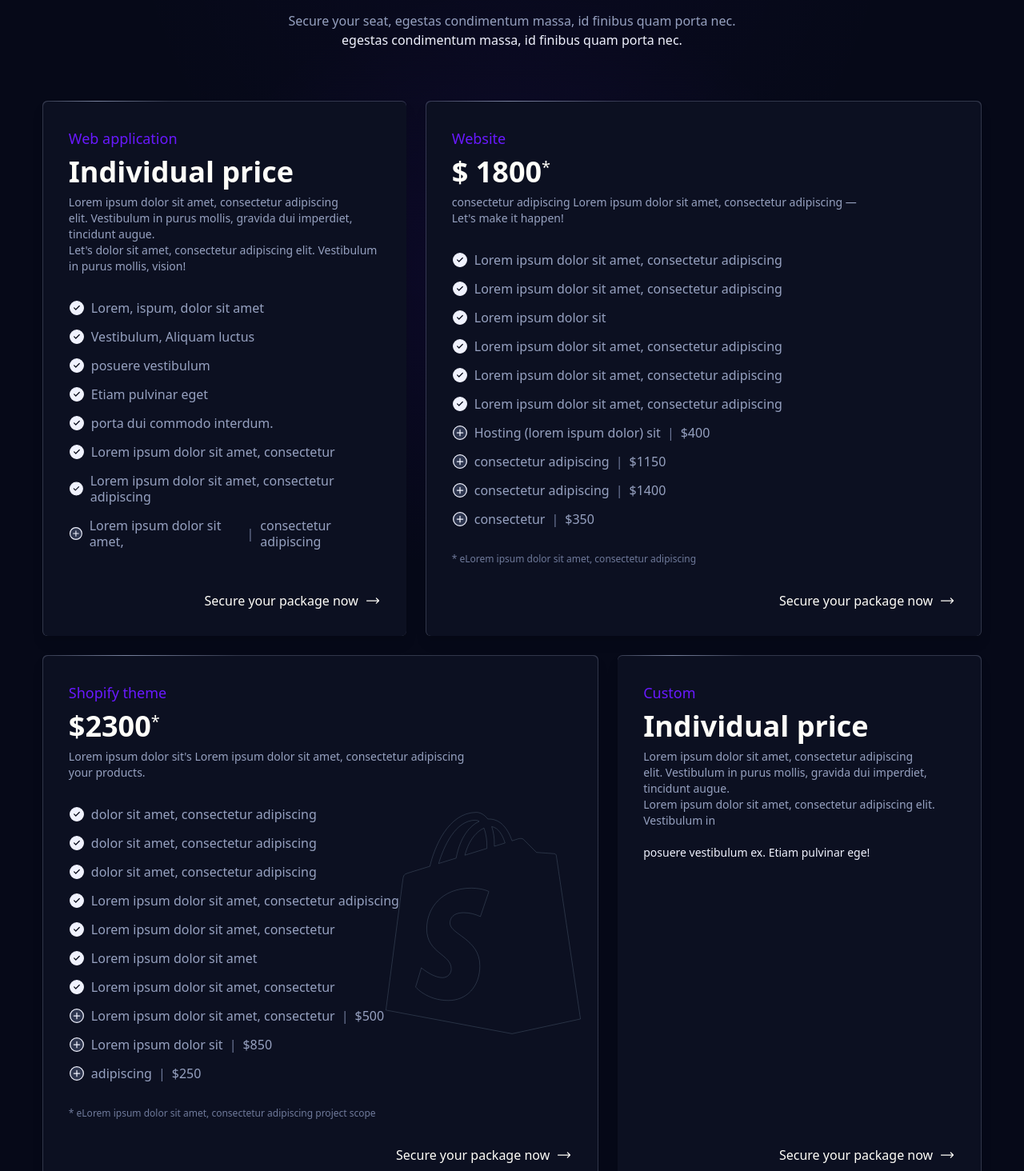
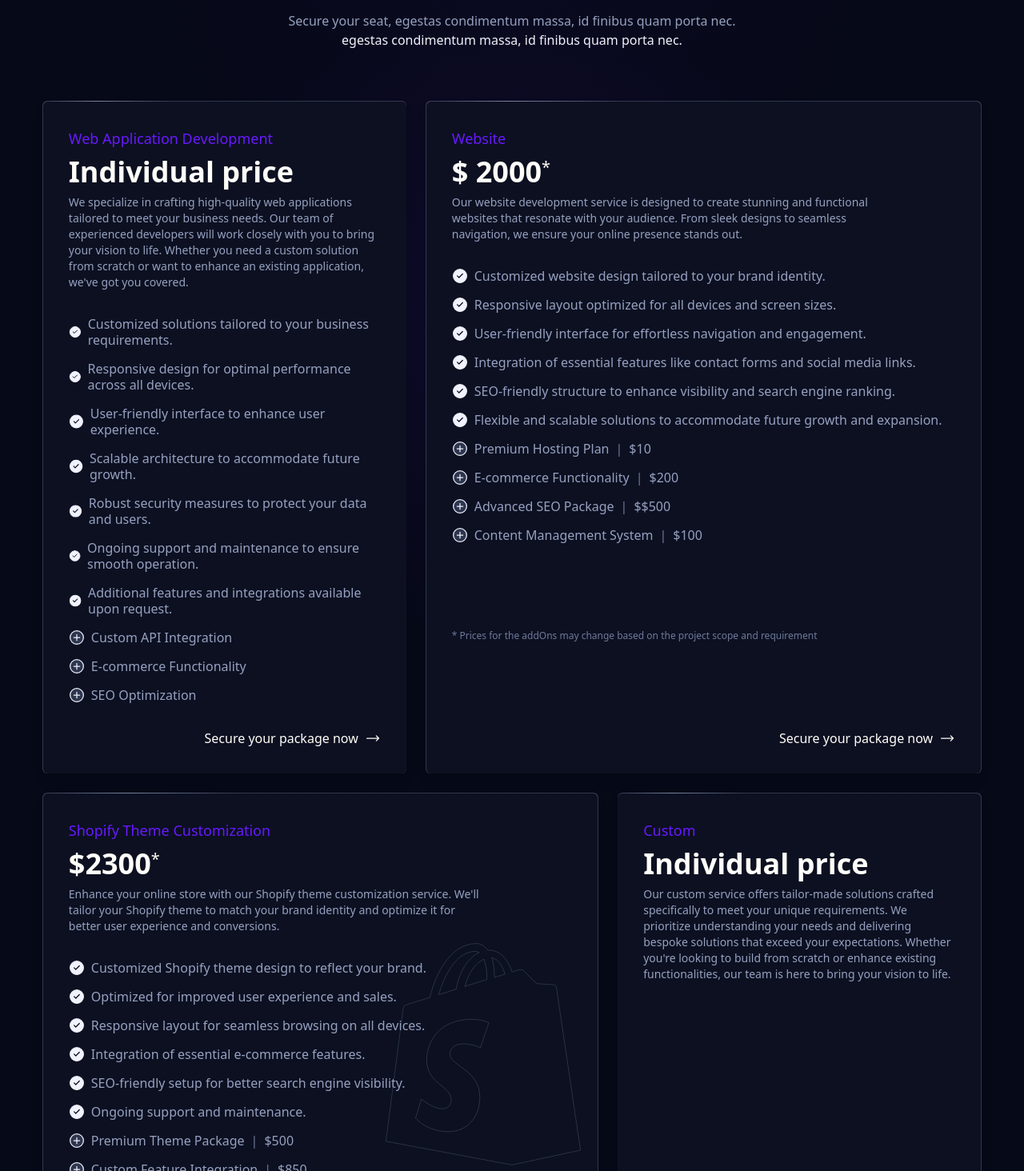
Before and after one commit to himanshu077/portfolio, a React (Create React App) app: page / in a window 1280 px wide. Shown: the part 2846-4310 px from the top of the page at 80% size. Built offline with nearby package versions, Linux system fonts and the light colour scheme.

Commit message:
added the services in the json and use in the serviceGrid

```diff
--- a/src/Data/index.json
+++ b/src/Data/index.json
@@ -95,13 +95,13 @@
         "description": "I'm a passionate designer and developer who loves to create beautiful and functional websites and applications. I have a strong eye for detail and a keen understanding of user experience. I'm always looking to learn and improve my skills and abilities."
       }
     },
-    "enable_section":{
-      "about":true,
-      "services":true,
-      "work":true,
-      "sourceCode":true,
-      "customerStories":true,
-      "contact":true
+    "enable_section": {
+      "about": true,
+      "services": true,
+      "work": true,
+      "sourceCode": true,
+      "customerStories": true,
+      "contact": true
     }
   },
   "testimonials": [
@@ -367,5 +367,97 @@
       "label": "View Freelancer Profile",
       "className": ""
     }
+  },
+  "services": {
+    "webApplicationDevelopment": {
+      "serviceTitle": "Web Application Development",
+      "servicePrice": "Individual price",
+      "serviceDescription": "We specialize in crafting high-quality web applications tailored to meet your business needs. Our team of experienced developers will work closely with you to bring your vision to life. Whether you need a custom solution from scratch or want to enhance an existing application, we've got you covered.",
+      "serviceBenefits": [
+        "Customized solutions tailored to your business requirements.",
+        "Responsive design for optimal performance across all devices.",
+        "User-friendly interface to enhance user experience.",
+        "Scalable architecture to accommodate future growth.",
+        "Robust security measures to protect your data and users.",
+        "Ongoing support and maintenance to ensure smooth operation.",
+        "Additional features and integrations available upon request."
+      ],
+      "addons": [
+        {
+          "name": "Custom API Integration"
+        },
+        {
+          "name": "E-commerce Functionality"
+        },
+        {
+          "name": "SEO Optimization"
+        }
+      ]
+    },
+    "webSiteDevelopment": {
+      "serviceTitle": "Website",
+      "servicePrice": "2000",
+      "serviceDescription": "Our website development service is designed to create stunning and functional websites that resonate with your audience. From sleek designs to seamless navigation, we ensure your online presence stands out.",
+      "serviceBenefits": [
+        "Customized website design tailored to your brand identity.",
+        "Responsive layout optimized for all devices and screen sizes.",
+        "User-friendly interface for effortless navigation and engagement.",
+        "Integration of essential features like contact forms and social media links.",
+        "SEO-friendly structure to enhance visibility and search engine ranking.",
+        "Flexible and scalable solutions to accommodate future growth and expansion."
+      ],
+      "addons": [
+        {
+          "name": "Premium Hosting Plan",
+          "price": "10"
+        },
+        {
+          "name": "E-commerce Functionality",
+          "price": "200"
+        },
+        {
+          "name": "Advanced SEO Package",
+          "price": "$500"
+        },
+        {
+          "name": "Content Management System",
+          "price": "100"
+        }
+      ],
+      "notice": "Prices for the addOns may change based on the project scope and requirement"
+    },
+    "shopify": {
+      "serviceTitle": "Shopify Theme Customization",
+      "servicePrice": "2300",
+      "serviceDescription": "Enhance your online store with our Shopify theme customization service. We'll tailor your Shopify theme to match your brand identity and optimize it for better user experience and conversions.",
+      "serviceBenefits": [
+        "Customized Shopify theme design to reflect your brand.",
+        "Optimized for improved user experience and sales.",
+        "Responsive layout for seamless browsing on all devices.",
+        "Integration of essential e-commerce features.",
+        "SEO-friendly setup for better search engine visibility.",
+        "Ongoing support and maintenance."
+      ],
+      "addons": [
+        {
+          "name": "Premium Theme Package",
+          "price": "500"
+        },
+        {
+          "name": "Custom Feature Integration",
+          "price": "850"
+        },
+        {
+          "name": "Advanced SEO Optimization",
+          "price": "250"
+        }
+      ],
+      "notice": "Prices for the addOns may change based on the project scope and requirement"
+    },
+    "custom": {
+      "serviceTitle": "Custom",
+      "servicePrice": "Individual price",
+      "serviceDescription": "Our custom service offers tailor-made solutions crafted specifically to meet your unique requirements. We prioritize understanding your needs and delivering bespoke solutions that exceed your expectations. Whether you're looking to build from scratch or enhance existing functionalities, our team is here to bring your vision to life."
+    }
   }
 }
--- a/src/components/ServiceGrid.jsx
+++ b/src/components/ServiceGrid.jsx
@@ -1,8 +1,9 @@
-import ServiceCard from '../components/ServiceCard';
-import { motion, useMotionValue } from 'framer-motion';
-import React from 'react';
+import ServiceCard from "../components/ServiceCard";
+import { motion, useMotionValue } from "framer-motion";
+import React from "react";
 
-function ServiceGrid() {
+function ServiceGrid({ services }) {
+  console.log(services, "services");
   const mousePositionX = useMotionValue(0);
   const mousePositionY = useMotionValue(0);
 
@@ -16,148 +17,120 @@ function ServiceGrid() {
       onMouseMove={handleMouseMove}
       className="group grid gap-6 lg:grid-cols-5"
     >
+      {/** web application development */}
       <ServiceCard
         parentMousePositionX={mousePositionX}
         parentMousePositionY={mousePositionY}
         className="lg:col-span-2"
       >
         <div>
-          <ServiceCard.Title>Web application</ServiceCard.Title>
-          <ServiceCard.Price>Individual price</ServiceCard.Price>
+          <ServiceCard.Title>
+            {services.webApplicationDevelopment.serviceTitle}
+          </ServiceCard.Title>
+          <ServiceCard.Price>
+            {services.webApplicationDevelopment.servicePrice}
+          </ServiceCard.Price>
           <ServiceCard.Description>
-            Lorem ipsum dolor sit amet, consectetur adipiscing elit. Vestibulum in purus mollis,
-            gravida dui imperdiet, tincidunt augue.
-            <br />
-            Let&apos;s dolor sit amet, consectetur adipiscing elit. Vestibulum in purus mollis,
-            vision!
+            {services.webApplicationDevelopment.serviceDescription}
           </ServiceCard.Description>
           <ServiceCard.List>
-            <ServiceCard.List.BenefitListItem>
-              Lorem, ispum, dolor sit amet
+            {services.webApplicationDevelopment.serviceBenefits.map(
+              (benifits, index) => {
+                return (
+                  <ServiceCard.List.BenefitListItem key={index}>
+                    {benifits}
                   </ServiceCard.List.BenefitListItem>
-            <ServiceCard.List.BenefitListItem>
-              Vestibulum, Aliquam luctus
-            </ServiceCard.List.BenefitListItem>
-            <ServiceCard.List.BenefitListItem>
-              posuere vestibulum
-            </ServiceCard.List.BenefitListItem>
-            <ServiceCard.List.BenefitListItem>
-              Etiam pulvinar eget
-            </ServiceCard.List.BenefitListItem>
-            <ServiceCard.List.BenefitListItem>porta dui commodo interdum.</ServiceCard.List.BenefitListItem>
-            <ServiceCard.List.BenefitListItem>
-              Lorem ipsum dolor sit amet, consectetur
-            </ServiceCard.List.BenefitListItem>
-            <ServiceCard.List.BenefitListItem>
-              Lorem ipsum dolor sit amet, consectetur adipiscing
-            </ServiceCard.List.BenefitListItem>
-            <ServiceCard.List.AddonListItem>
-              Lorem ipsum dolor sit amet, <span className="text-neutrals-400">|</span> consectetur adipiscing
+                );
+              }
+            )}
+            {services.webApplicationDevelopment.addons.map((addOn, index) => {
+              return (
+                <ServiceCard.List.AddonListItem key={index}>
+                  {addOn.name}
                 </ServiceCard.List.AddonListItem>
+              );
+            })}
           </ServiceCard.List>
         </div>
         <ServiceCard.CallToAction />
       </ServiceCard>
+      {/** website development  */}
       <ServiceCard
         parentMousePositionX={mousePositionX}
         parentMousePositionY={mousePositionY}
         className="lg:col-span-3"
       >
         <div>
-          <ServiceCard.Title>Website</ServiceCard.Title>
+          <ServiceCard.Title>
+            {services.webSiteDevelopment.serviceTitle}
+          </ServiceCard.Title>
           <ServiceCard.Price>
-            $ 1800<span className="text-xl font-normal">*</span>
+            $ {services.webSiteDevelopment.servicePrice}
+            <span className="text-xl font-normal">*</span>
           </ServiceCard.Price>
           <ServiceCard.Description>
-            consectetur adipiscing Lorem ipsum dolor sit amet, consectetur adipiscing ― Let&apos;s make it happen!
+            {services.webSiteDevelopment.serviceDescription}
           </ServiceCard.Description>
           <ServiceCard.List>
-            <ServiceCard.List.BenefitListItem>
-              Lorem ipsum dolor sit amet, consectetur adipiscing
+            {services.webSiteDevelopment.serviceBenefits.map(
+              (benifits, index) => {
+                return (
+                  <ServiceCard.List.BenefitListItem key={index}>
+                    {benifits}
                   </ServiceCard.List.BenefitListItem>
-            <ServiceCard.List.BenefitListItem>
-              Lorem ipsum dolor sit amet, consectetur adipiscing
-            </ServiceCard.List.BenefitListItem>
-            <ServiceCard.List.BenefitListItem>
-              Lorem ipsum dolor sit
-            </ServiceCard.List.BenefitListItem>
-            <ServiceCard.List.BenefitListItem>
-              Lorem ipsum dolor sit amet, consectetur adipiscing
-            </ServiceCard.List.BenefitListItem>
-            <ServiceCard.List.BenefitListItem>
-              Lorem ipsum dolor sit amet, consectetur adipiscing
-            </ServiceCard.List.BenefitListItem>
-            <ServiceCard.List.BenefitListItem>
-              Lorem ipsum dolor sit amet, consectetur adipiscing
-            </ServiceCard.List.BenefitListItem>
-            <ServiceCard.List.AddonListItem>
-              Hosting (lorem ispum dolor) sit <span className="text-neutrals-400">|</span> $400
+                );
+              }
+            )}
+            {services.webSiteDevelopment.addons.map((addOn, index) => {
+              return (
+                <ServiceCard.List.AddonListItem key={index}>
+                  {addOn.name}
+                  <span className="text-neutrals-400">|</span> ${addOn.price}
                 </ServiceCard.List.AddonListItem>
-            <ServiceCard.List.AddonListItem>
-              consectetur adipiscing  <span className="text-neutrals-400">|</span> $1150
-            </ServiceCard.List.AddonListItem>
-            <ServiceCard.List.AddonListItem>
-              consectetur adipiscing  <span className="text-neutrals-400">|</span> $1400
-            </ServiceCard.List.AddonListItem>
-            <ServiceCard.List.AddonListItem>
-              consectetur <span className="text-neutrals-400">|</span> $350
-            </ServiceCard.List.AddonListItem>
+              );
+            })}
           </ServiceCard.List>
         </div>
         <ServiceCard.Notice>
-          * eLorem ipsum dolor sit amet, consectetur adipiscing
+          * {services.webSiteDevelopment.notice}
         </ServiceCard.Notice>
         <ServiceCard.CallToAction />
       </ServiceCard>
+
+      {/** shopify */}
       <ServiceCard
         parentMousePositionX={mousePositionX}
         parentMousePositionY={mousePositionY}
         className="lg:col-span-3"
       >
         <div>
-          <ServiceCard.Title>Shopify theme</ServiceCard.Title>
+          <ServiceCard.Title>{services.shopify.serviceTitle}</ServiceCard.Title>
           <ServiceCard.Price>
-            $2300<span className="text-xl font-normal">*</span>
+            ${services.shopify.servicePrice}
+            <span className="text-xl font-normal">*</span>
           </ServiceCard.Price>
           <ServiceCard.Description>
-            Lorem ipsum dolor sit&apos;s Lorem ipsum dolor sit amet, consectetur adipiscing
-            your products.
+            {services.shopify.serviceDescription}
           </ServiceCard.Description>
           <ServiceCard.List>
-            <ServiceCard.List.BenefitListItem>
-              dolor sit amet, consectetur adipiscing
+            {services.shopify.serviceBenefits.map((benifits, index) => {
+              return (
+                <ServiceCard.List.BenefitListItem key={index}>
+                  {benifits}
                 </ServiceCard.List.BenefitListItem>
-            <ServiceCard.List.BenefitListItem>
-              dolor sit amet, consectetur adipiscing
-            </ServiceCard.List.BenefitListItem>
-            <ServiceCard.List.BenefitListItem>
-              dolor sit amet, consectetur adipiscing
-            </ServiceCard.List.BenefitListItem>
-            <ServiceCard.List.BenefitListItem>
-              Lorem ipsum dolor sit amet, consectetur adipiscing
-            </ServiceCard.List.BenefitListItem>
-            <ServiceCard.List.BenefitListItem>
-              Lorem ipsum dolor sit amet, consectetur
-            </ServiceCard.List.BenefitListItem>
-            <ServiceCard.List.BenefitListItem>
-              Lorem ipsum dolor sit amet
-            </ServiceCard.List.BenefitListItem>
-            <ServiceCard.List.BenefitListItem>
-              Lorem ipsum dolor sit amet, consectetur
-            </ServiceCard.List.BenefitListItem>
-            <ServiceCard.List.AddonListItem>
-              Lorem ipsum dolor sit amet, consectetur <span className="text-neutrals-400">|</span> $500
+              );
+            })}
+
+            {services.shopify.addons.map((addOn, index) => {
+              return (
+                <ServiceCard.List.AddonListItem key={index}>
+                  {addOn.name}
+                  <span className="text-neutrals-400">|</span> ${addOn.price}
                 </ServiceCard.List.AddonListItem>
-            <ServiceCard.List.AddonListItem>
-              Lorem ipsum dolor sit <span className="text-neutrals-400">|</span> $850
-            </ServiceCard.List.AddonListItem>
-            <ServiceCard.List.AddonListItem>
-              adipiscing <span className="text-neutrals-400">|</span> $250
-            </ServiceCard.List.AddonListItem>
+              );
+            })}
           </ServiceCard.List>
-          <ServiceCard.Notice>
-            * eLorem ipsum dolor sit amet, consectetur adipiscing project scope
-          </ServiceCard.Notice>
+          <ServiceCard.Notice>* {services.shopify.notice}</ServiceCard.Notice>
         </div>
         <ServiceCard.CallToAction />
         <svg
@@ -169,10 +142,7 @@ function ServiceGrid() {
         >
           <defs>
             <filter id="glow">
-              <feGaussianBlur
-                stdDeviation="2.5"
-                result="coloredBlur"
-              />
+              <feGaussianBlur stdDeviation="2.5" result="coloredBlur" />
               <feMerge>
                 <feMergeNode in="coloredBlur" />
                 <feMergeNode in="SourceGraphic" />
@@ -186,7 +156,7 @@ function ServiceGrid() {
               animate={{ pathLength: [0, 1, 1], opacity: [1, 1, 0] }}
               transition={{
                 repeat: Infinity,
-                repeatType: 'loop',
+                repeatType: "loop",
                 duration: 8,
                 repeatDelay: 1,
               }}
@@ -203,7 +173,7 @@ function ServiceGrid() {
               animate={{ opacity: [0, 1, 0] }}
               transition={{
                 repeat: Infinity,
-                repeatType: 'loop',
+                repeatType: "loop",
                 repeatDelay: 5,
                 duration: 4,
                 delay: 1.5,
@@ -214,21 +184,20 @@ function ServiceGrid() {
           </g>
         </svg>
       </ServiceCard>
+
+      {/** custom */}
       <ServiceCard
         parentMousePositionX={mousePositionX}
         parentMousePositionY={mousePositionY}
         className="lg:col-span-2"
       >
         <div>
-          <ServiceCard.Title>Custom</ServiceCard.Title>
-          <ServiceCard.Price>Individual price</ServiceCard.Price>
+          <ServiceCard.Title>{services.custom.serviceTitle}</ServiceCard.Title>
+          <ServiceCard.Price>{services.custom.servicePrice}</ServiceCard.Price>
           <ServiceCard.Description>
-            Lorem ipsum dolor sit amet, consectetur adipiscing elit. Vestibulum in purus mollis, gravida dui imperdiet, tincidunt augue.
-            <br />
-            Lorem ipsum dolor sit amet, consectetur adipiscing elit. Vestibulum in
+            {services.custom.serviceDescription}
             <br />
             <br />
-            <span className="text-neutrals-100">posuere vestibulum ex. Etiam pulvinar ege!</span>
           </ServiceCard.Description>
         </div>
         <ServiceCard.CallToAction />
--- a/src/components/sections/Services/index.jsx
+++ b/src/components/sections/Services/index.jsx
@@ -1,10 +1,12 @@
-import React from 'react'
-import Section from '../../ui/section'
-import Container from '../../ui/container'
-import { Caption, Heading, Paragraph } from '../../ui/typography'
-import ServiceGrid from '../../ServiceGrid'
+import React, { useContext } from "react";
+import Section from "../../ui/section";
+import Container from "../../ui/container";
+import { Caption, Heading, Paragraph } from "../../ui/typography";
+import ServiceGrid from "../../ServiceGrid";
+import { PortfolioContext } from "../../../context/protfolioContext";
 
 const Services = () => {
+    const projectData = useContext(PortfolioContext);
   return (
     <Section
       id="services"
@@ -16,17 +18,21 @@ const Services = () => {
         <div className="mb-16 flex flex-col items-center text-center">
           <Caption id="services-heading">Services</Caption>
           <Heading>
-                        Lorem Ispum Dolor, <br className="lg:hidden" />condimentum massa
+            Lorem Ispum Dolor, <br className="lg:hidden" />
+            condimentum massa
           </Heading>
           <Paragraph>
-                        Secure your seat, egestas condimentum massa, id finibus quam porta nec. <span
-                            className="text-neutrals-100">egestas condimentum massa, id finibus quam porta nec. </span>
+            Secure your seat, egestas condimentum massa, id finibus quam porta
+            nec.{" "}
+            <span className="text-neutrals-100">
+              egestas condimentum massa, id finibus quam porta nec.{" "}
+            </span>
           </Paragraph>
         </div>
-                <ServiceGrid visible="client" />
+        <ServiceGrid visible="client" services={projectData?.services} />
       </Container>
     </Section>
   );
-}
+};
 
 export default Services;
--- a/src/components/sections/SourceCode/index.jsx
+++ b/src/components/sections/SourceCode/index.jsx
@@ -1,25 +1,23 @@
-import React from 'react'
-import Section from '../../ui/section';
-import Container from '../../ui/container';
-import { Caption, Heading, Paragraph } from '../../ui/typography';
-import Button from '../../ui/button';
-import MatrixBackground from '../../MatrixBackground';
-import siteConfig from '../../../config/site';
-
+import React from "react";
+import Section from "../../ui/section";
+import Container from "../../ui/container";
+import { Caption, Heading, Paragraph } from "../../ui/typography";
+import Button from "../../ui/button";
+import MatrixBackground from "../../MatrixBackground";
+import siteConfig from "../../../config/site";
 const SourceCode = () => {
   return (
-        <Section
-            id="source-code"
-            aria-labelledby="sourcecode-heading"
-            hasBorderTop
-        >
-            <MatrixBackground visible="true"/>
+    <Section id="source-code" aria-labelledby="sourcecode-heading" hasBorderTop>
+      <MatrixBackground visible="true" />
       <Container>
         <div className="flex h-full flex-col items-center justify-center text-center">
           <Caption id="sourcecode-heading">Source code</Caption>
-                    <Heading>Lorem Ispum Dolor</Heading>
+          <Heading>Explore the Code</Heading>
           <Paragraph>
-                        Lorem Ispum <span className="text-neutrals-100">dolor sit amet</span> - consectetur adipiscing elit. Praesent egestas condimentum massa, id finibus quam porta nec. Cras et egestas leo. Suspendisse consectetur libero sed faucibus tincidunt
+            Delve into the source code of this project and uncover its inner
+            workings. Gain insights into its structure and functionality.
+            Satisfy your curiosity and discover the magic behind the scenes.
+            <span className="text-neutrals-100">Feel the power of code!</span>
           </Paragraph>
           <Button
             as="a"
@@ -35,6 +33,6 @@ const SourceCode = () => {
       </Container>
     </Section>
   );
-}
+};
 
 export default SourceCode;
```
Lines whose indentation alone changed are shown as unchanged.
